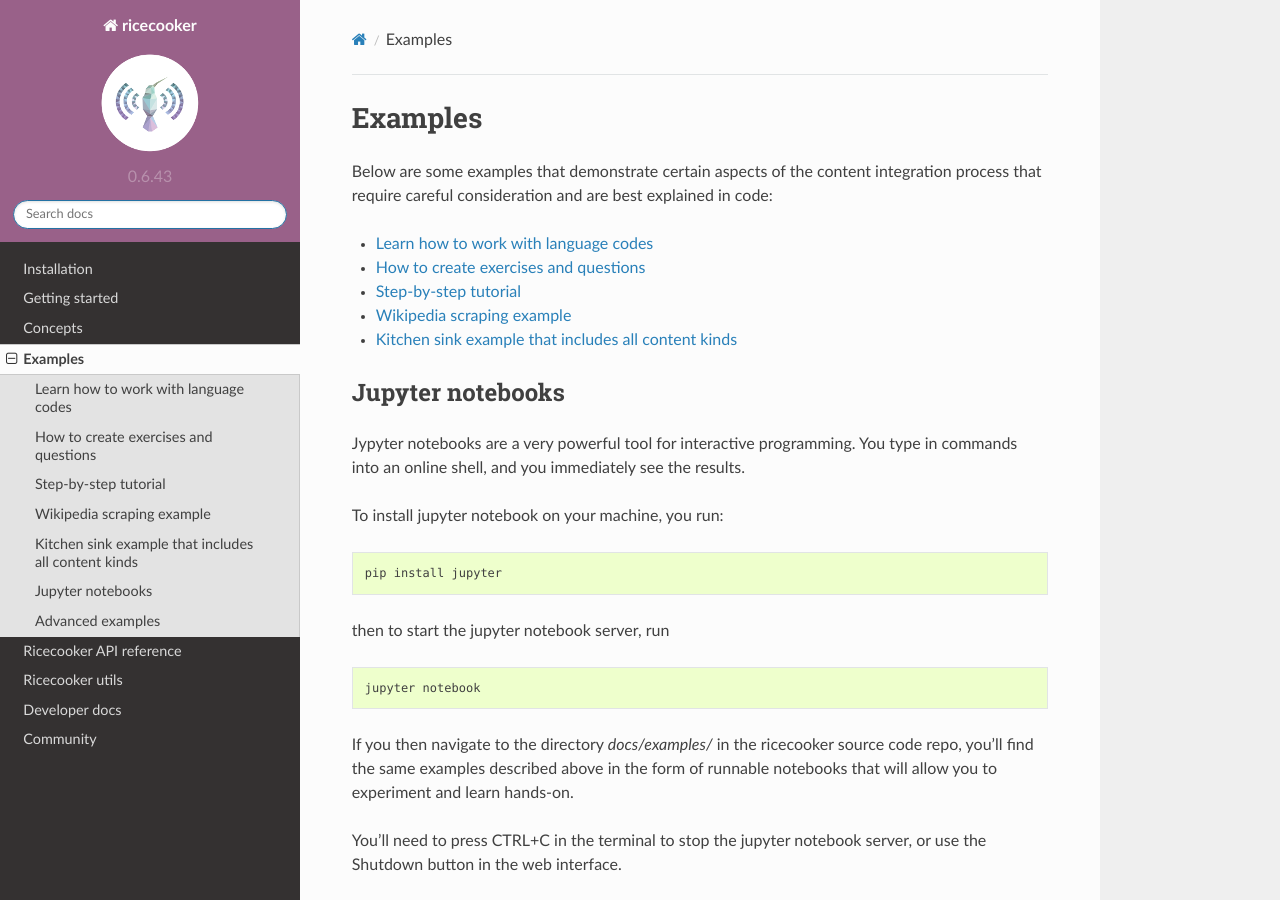
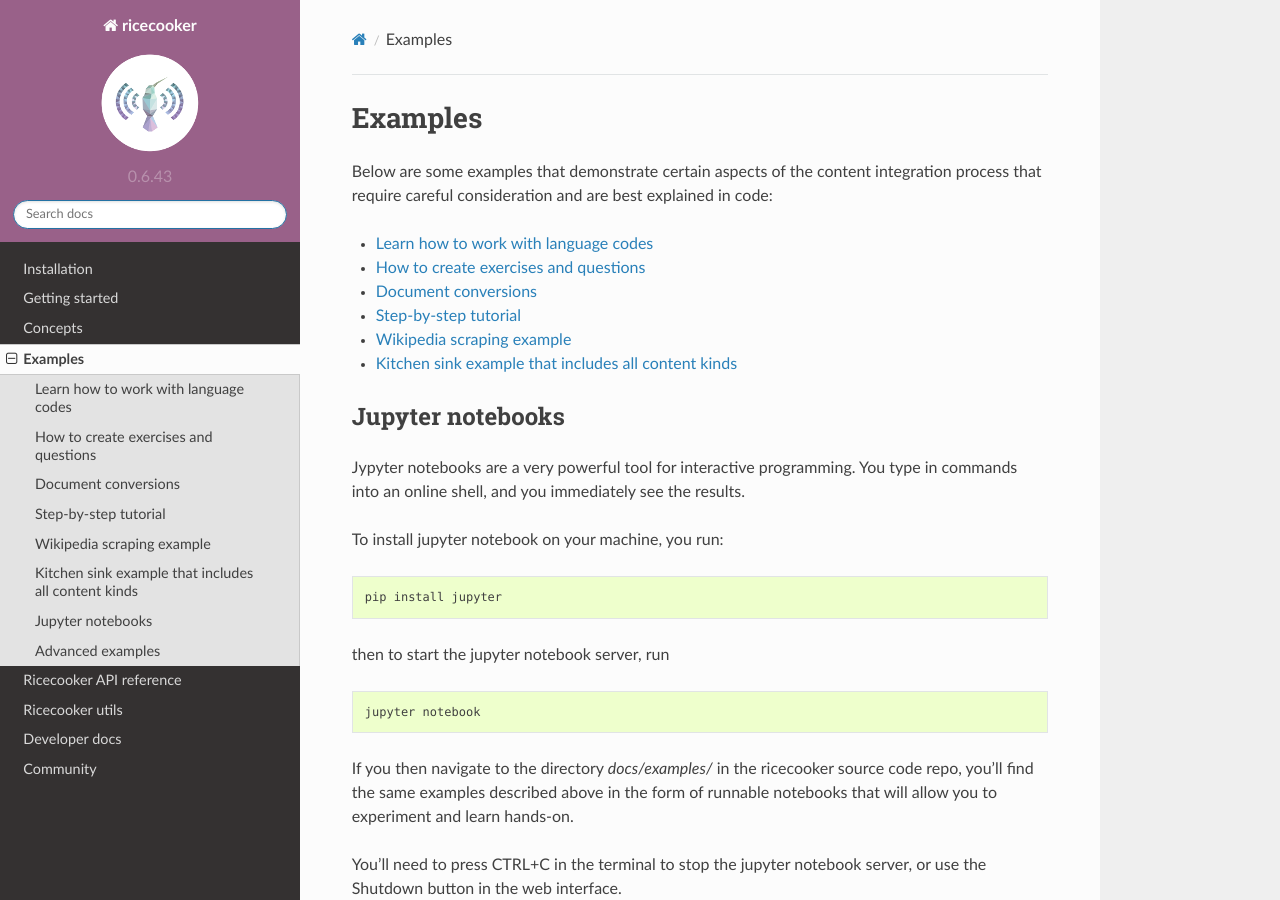
Before and after one commit to learningequality/ricecooker, a Sphinx documentation site: the page built from docs/examples/index.rst, in a window 1280 px wide and 900 px high. Built offline with Sphinx 7.4.7 and the Read the Docs theme 2.0.0, drawn with Linux system fonts in a browser that asks for light colours.

```diff
--- a/docs/examples/index.rst
+++ b/docs/examples/index.rst
@@ -10,6 +10,7 @@ process that require careful consideration and are best explained in code:
 
    Learn how to work with language codes <languages>
    How to create exercises and questions <exercises>
+   Document conversions <document_conversion>
    Step-by-step tutorial <https://github.com/learningequality/ricecooker/blob/master/examples/tutorial/sushichef.py>
    Wikipedia scraping example <https://github.com/learningequality/ricecooker/blob/master/examples/wikipedia/sushichef.py>
    Kitchen sink example that includes all content kinds <https://github.com/learningequality/sample-channels/blob/master/channels/ricecooker_channel/sushichef.py>
```
Also changed, not shown: docs/examples/document_conversion.ipynb (added).
